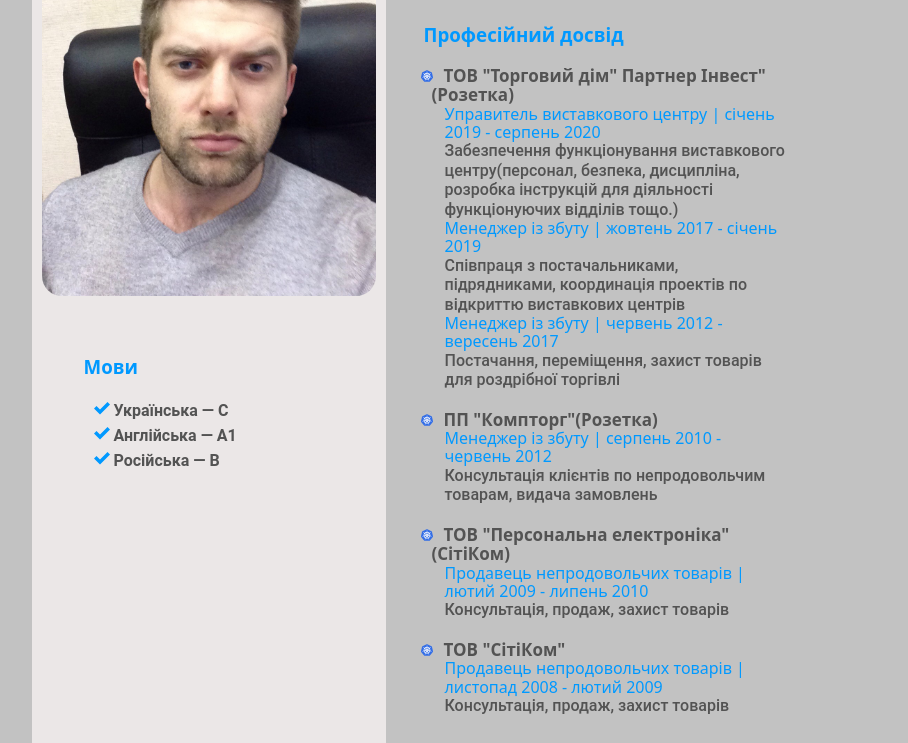
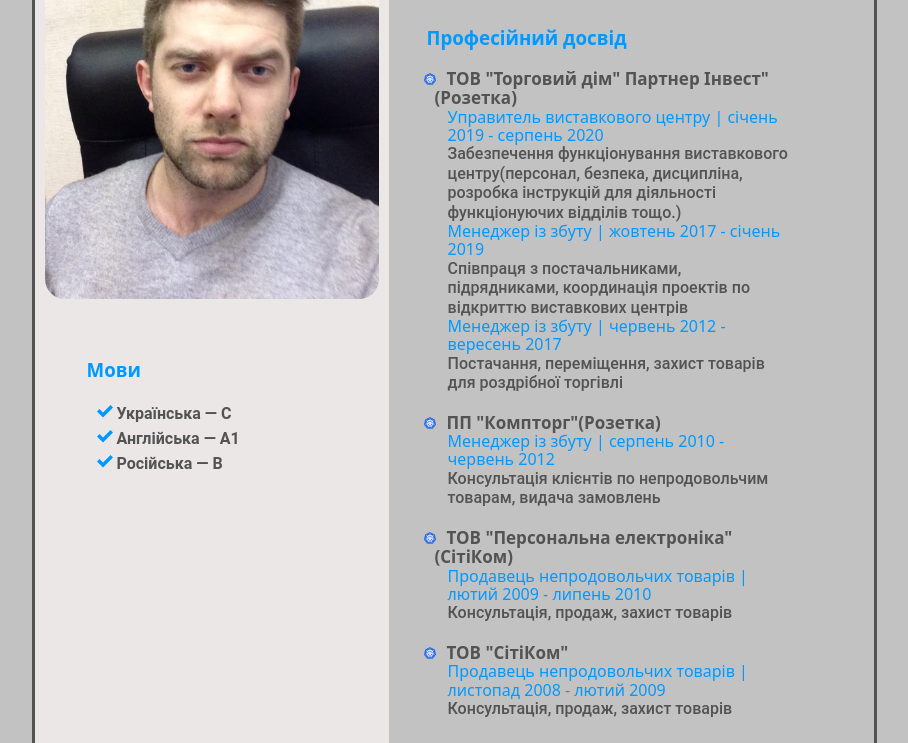
Before and after one commit to zaika-maksym/ZaikaMaksym_portfolio, a plain HTML site: page index.html in a window 1280 px wide. Shown: the part 159-902 px from the top of the page, without its empty margins (186-1094 px from the left). Drawn offline with nearby package versions, Linux system fonts and the light colour scheme.

Commit message:
Update style.css

```diff
--- a/css/style.css
+++ b/css/style.css
@@ -313,7 +313,8 @@ ol {
 @media screen and (min-width: 800px) {
   .main {
     display: flex;
-
+    border: solid 3px #535353;
+    border-radius: 5px;
     width: 845px;
     margin: 0 auto;
   }
```
